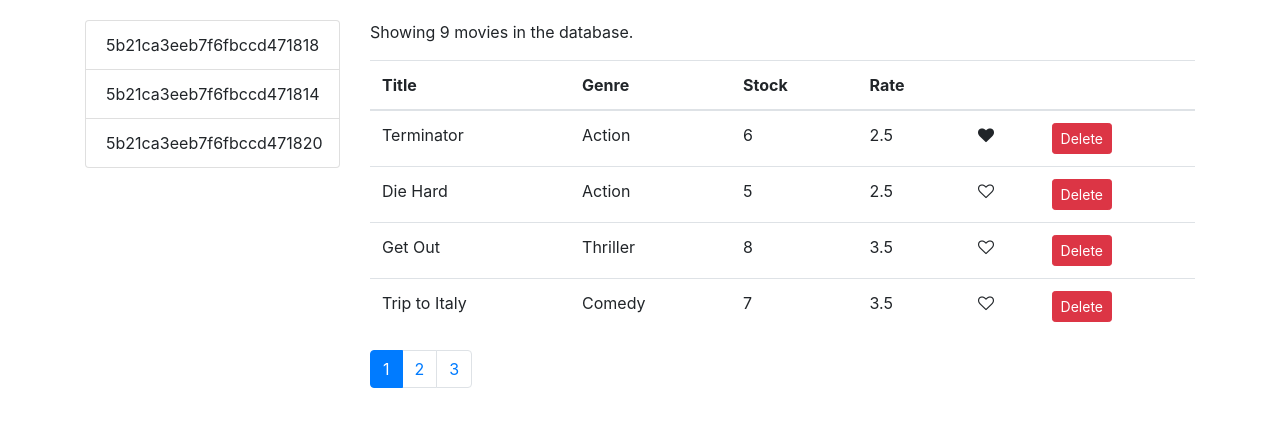
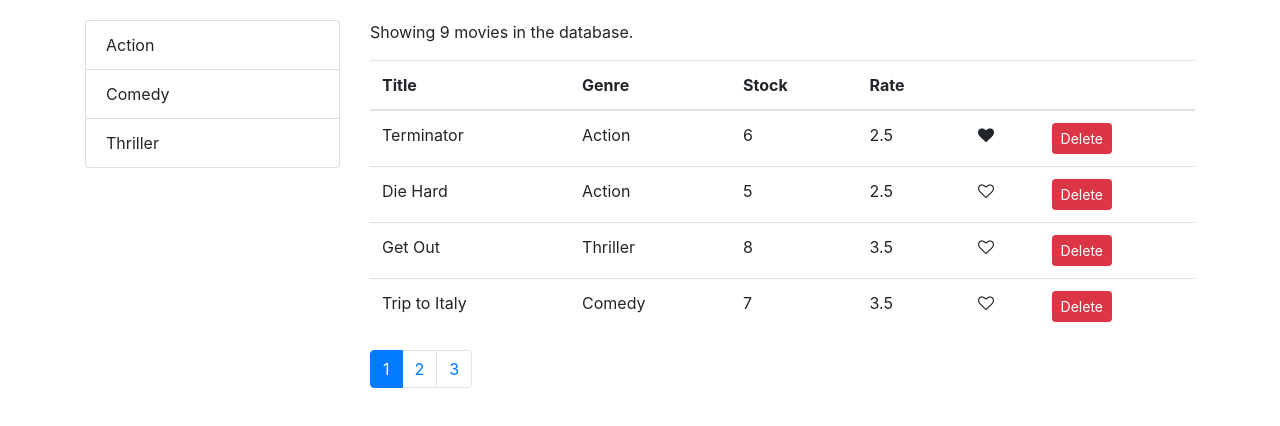
Before and after one commit to Hamsiny/React_Vidly_Demo, a React (Create React App) app: page / in a window 1280 px wide. Shown: the top 426 px of the page. Built offline with nearby package versions, Linux system fonts and the light colour scheme.

Commit message:
update component default props value

```diff
--- a/src/components/common/listGroup.jsx
+++ b/src/components/common/listGroup.jsx
@@ -6,8 +6,8 @@ const ListGroup = (props) => {
     <React.Fragment>
       <ul className="list-group">
         {items.map((item) => (
-          <li key={item[textProperty]} className="list-group-item">
-            {item[valueProperty]}
+          <li key={item[valueProperty]} className="list-group-item">
+            {item[textProperty]}
           </li>
         ))}
       </ul>
@@ -15,4 +15,9 @@ const ListGroup = (props) => {
   );
 };
 
+ListGroup.defaultProps = {
+    textProperty: "name",
+    valueProperty: "_id",
+};
+
 export default ListGroup;
--- a/src/components/movies.jsx
+++ b/src/components/movies.jsx
@@ -52,8 +52,6 @@ export class Movies extends Component {
         <div className="col-3">
           <ListGroup
             items={this.state.genres}
-            textProperty="name"
-            valueProperty="_id"
             onItemSelect={this.handleGenreSelect}
           />
         </div>
```
